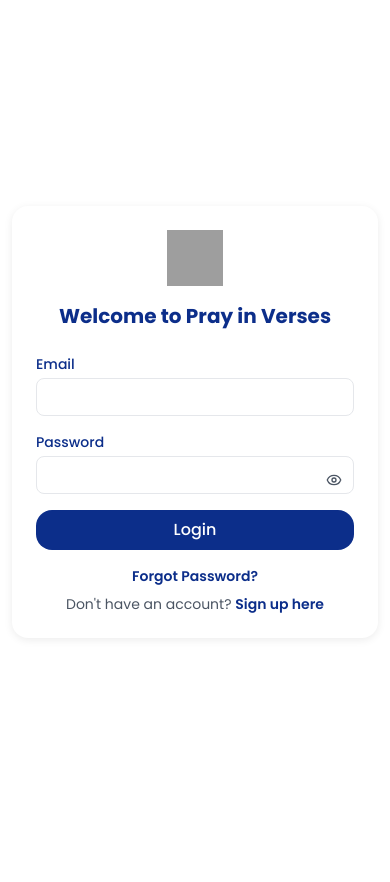
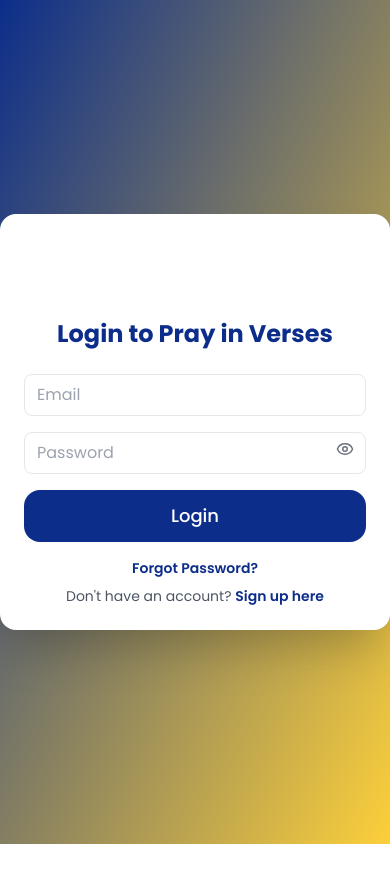
Before and after one commit to preckidtech/Pray-in-Verses, a React (Vite) app: page /login in a window 390 px wide. Shown: the top 882 px of the page. Built offline with nearby package versions, Linux system fonts and the light colour scheme; grey boxes are pictures that could not be loaded.

Commit message:
fixed mobile

```diff
--- a/src/pages/onboarding/ForgotPassword.jsx
+++ b/src/pages/onboarding/ForgotPassword.jsx
@@ -8,7 +8,7 @@ const ForgotPassword = () => {
   const [email, setEmail] = useState("");
   const [newPassword, setNewPassword] = useState("");
 
-  // ✅ Same fix as Welcome
+  // ✅ Same viewport fix as Welcome
   useEffect(() => {
     document.body.style.overflow = "hidden";
     const setVh = () => {
@@ -41,13 +41,20 @@ const ForgotPassword = () => {
     setStep(2);
   };
 
-  const handleResetPassword = (e) => {
+  const handleResetPassword = async (e) => {
     e.preventDefault();
+    const encoder = new TextEncoder();
+    const data = encoder.encode(newPassword);
+    const hashBuffer = await crypto.subtle.digest("SHA-256", data);
+    const hashArray = Array.from(new Uint8Array(hashBuffer));
+    const hashedPassword = hashArray.map((b) => b.toString(16).padStart(2, "0")).join("");
+
     let users = JSON.parse(localStorage.getItem("users")) || [];
     users = users.map((u) =>
-      u.email === email ? { ...u, password: newPassword } : u
+      u.email === email ? { ...u, password: hashedPassword } : u
     );
     localStorage.setItem("users", JSON.stringify(users));
+
     toast.success("Password reset successfully. You can now log in.");
     setStep(1);
     setEmail("");
--- a/src/pages/onboarding/Login.jsx
+++ b/src/pages/onboarding/Login.jsx
@@ -4,182 +4,121 @@ import { Eye, EyeOff } from "lucide-react";
 import toast from "react-hot-toast";
 import Button from "../../components/ui/Button";
 import { useAuthStore } from "../../store";
-import logo from "../../assets/images/praythebible.png";
+import logo from "../../assets/images/prayinverse.png";
 
 const Login = () => {
   const loginAction = useAuthStore((s) => s.login);
   const navigate = useNavigate();
-
   const [form, setForm] = useState({ email: "", password: "" });
   const [showPassword, setShowPassword] = useState(false);
 
-  // ✅ same fix as Welcome
   useEffect(() => {
+    // Prevent scrolling
     document.body.style.overflow = "hidden";
-    const setVh = () => {
+    document.documentElement.style.overflow = "hidden";
+
+    const setVH = () => {
       const vh = window.innerHeight * 0.01;
       document.documentElement.style.setProperty("--vh", `${vh}px`);
     };
-    setVh();
-    window.addEventListener("resize", setVh);
-    window.addEventListener("orientationchange", setVh);
+    setVH();
+    window.addEventListener("resize", setVH);
+    window.addEventListener("orientationchange", setVH);
 
     return () => {
       document.body.style.overflow = "auto";
-      document.documentElement.style.removeProperty("--vh");
-      window.removeEventListener("resize", setVh);
-      window.removeEventListener("orientationchange", setVh);
+      document.documentElement.style.overflow = "auto";
+      window.removeEventListener("resize", setVH);
+      window.removeEventListener("orientationchange", setVH);
     };
   }, []);
 
   const handleChange = (e) => {
     const { name, value } = e.target;
-    setForm((p) => ({ ...p, [name]: value }));
+    setForm((prev) => ({ ...prev, [name]: value }));
   };
 
   const hashPassword = async (password) => {
     const encoder = new TextEncoder();
     const data = encoder.encode(password);
     const hashBuffer = await crypto.subtle.digest("SHA-256", data);
-    const hashArray = Array.from(new Uint8Array(hashBuffer));
-    return hashArray.map((b) => b.toString(16).padStart(2, "0")).join("");
+    return Array.from(new Uint8Array(hashBuffer))
+      .map((b) => b.toString(16).padStart(2, "0"))
+      .join("");
   };
-
-  const isHexSha256 = (s) => /^[0-9a-f]{64}$/i.test(s);
 
   const handleSubmit = async (e) => {
     e.preventDefault();
-    const emailLower = (form.email || "").trim().toLowerCase();
-    const password = form.password || "";
+    const email = form.email.trim().toLowerCase();
+    const password = form.password;
 
-    if (!emailLower || !password) {
-      toast.error("Please enter email and password");
-      return;
-    }
+    if (!email || !password) return toast.error("Email & password required");
 
-    let users = [];
-    try {
-      const raw = localStorage.getItem("users");
-      users = raw ? JSON.parse(raw) : [];
-      if (!Array.isArray(users)) users = [];
-    } catch {
-      users = [];
-    }
+    const users = JSON.parse(localStorage.getItem("users")) || [];
+    const user = users.find((u) => u.email.toLowerCase() === email);
+    if (!user) return toast.error("No account found");
 
-    const idx = users.findIndex(
-      (u) => (u.email || "").toLowerCase() === emailLower
-    );
-    if (idx === -1) {
-      toast.error("No account found with this email");
-      return;
-    }
+    const hashedInput = await hashPassword(password);
+    if (user.password !== hashedInput) return toast.error("Incorrect password");
 
-    const user = users[idx];
-    const hashedInput = await hashPassword(password);
-
-    if (isHexSha256(user.password)) {
-      if (user.password !== hashedInput) {
-        toast.error("Incorrect password");
-        return;
-      }
-    } else {
-      if (user.password !== password) {
-        toast.error("Incorrect password");
-        return;
-      }
-      users[idx] = { ...user, password: hashedInput };
-      localStorage.setItem("users", JSON.stringify(users));
-    }
-
-    const safeUser = { ...users[idx] };
+    const safeUser = { ...user };
     delete safeUser.password;
 
-    if (typeof loginAction === "function") {
-      try {
-        loginAction(safeUser);
-      } catch {}
-    }
-
+    loginAction?.(safeUser);
     toast.success(`Welcome back, ${user.name || "User"}!`);
     navigate("/home");
   };
 
   return (
-    <div className="min-h-[calc(var(--vh,1vh)*100)] flex items-center justify-center bg-white px-3 sm:px-4">
-      <div className="bg-white rounded-xl shadow-soft w-full max-w-md flex flex-col justify-center p-6">
-        <img
-          src={logo}
-          alt="pray in verses"
-          className="h-14 w-14 sm:h-16 sm:w-16 mb-4 object-cover object-top m-auto"
-        />
-        <h2 className="text-xl sm:text-2xl font-bold mb-6 text-center">
-          Welcome to Pray in Verses
-        </h2>
+    <div
+      className="w-full flex items-center justify-center bg-gradient-to-br from-primary to-secondary overflow-hidden"
+      style={{ height: "calc(var(--vh,1vh)*100)" }}
+    >
+      <div className="bg-white rounded-xl shadow-2xl w-full max-w-md p-6 flex flex-col justify-center flex-1">
+        <img src={logo} alt="logo" className="h-16 w-16 mb-4 object-contain mx-auto" />
+        <h2 className="text-2xl font-bold mb-6 text-center">Login to Pray in Verses</h2>
 
-        <form className="space-y-4" onSubmit={handleSubmit} noValidate>
-          <div>
-            <label htmlFor="email" className="block text-sm font-medium mb-1">
-              Email
-            </label>
+        <form className="w-full space-y-4" onSubmit={handleSubmit}>
           <input
-              id="email"
+            type="email"
             name="email"
-              type="email"
+            placeholder="Email"
             value={form.email}
             onChange={handleChange}
             required
-              className="w-full border rounded-lg px-3 py-2 text-sm sm:text-base outline-none focus:ring-2 focus:ring-primary"
+            className="w-full border rounded-lg px-3 py-2 focus:ring-2 focus:ring-primary outline-none"
           />
-          </div>
 
           <div className="relative">
-            <label
-              htmlFor="password"
-              className="block text-sm font-medium mb-1"
-            >
-              Password
-            </label>
             <input
-              id="password"
+              type={showPassword ? "text" : "password"}
               name="password"
-              type={showPassword ? "text" : "password"}
+              placeholder="Password"
               value={form.password}
               onChange={handleChange}
               required
-              className="w-full border rounded-lg px-3 py-2 pr-10 text-sm sm:text-base outline-none focus:ring-2 focus:ring-primary"
+              className="w-full border rounded-lg px-3 py-2 pr-10 focus:ring-2 focus:ring-primary outline-none"
             />
-            <button
-              type="button"
-              onClick={() => setShowPassword((s) => !s)}
-              className="absolute right-2 top-9 p-1 text-gray-600"
-              aria-label={showPassword ? "Hide password" : "Show password"}
+            <span
+              className="absolute right-3 top-2 text-gray-500 cursor-pointer"
+              onClick={() => setShowPassword(!showPassword)}
             >
-              {showPassword ? <EyeOff size={16} /> : <Eye size={16} />}
-            </button>
+              {showPassword ? <EyeOff size={18} /> : <Eye size={18} />}
+            </span>
           </div>
 
-          <Button
-            type="submit"
-            variant="primary"
-            className="w-full py-2 sm:py-3 text-base sm:text-lg"
-          >
+          <Button type="submit" variant="primary" className="w-full py-3 text-lg">
             Login
           </Button>
         </form>
 
         <div className="mt-4 text-center text-sm text-gray-600">
-          <Link
-            to="/forgot-password"
-            className="text-primary font-semibold hover:underline block mb-2"
-          >
+          <Link to="/forgot-password" className="text-primary font-semibold hover:underline block mb-2">
             Forgot Password?
           </Link>
           <p>
             Don't have an account?{" "}
-            <Link
-              to="/signup"
-              className="text-primary font-semibold hover:underline"
-            >
+            <Link to="/signup" className="text-primary font-semibold hover:underline">
               Sign up here
             </Link>
           </p>
--- a/src/pages/onboarding/Signup.jsx
+++ b/src/pages/onboarding/Signup.jsx
@@ -1,11 +1,10 @@
 import { useState, useEffect } from "react";
 import { Link, useNavigate } from "react-router-dom";
-import Input from "../../components/ui/Input";
 import Button from "../../components/ui/Button";
 import { useAuthStore } from "../../store";
 import { Eye, EyeOff } from "lucide-react";
 import toast from "react-hot-toast";
-import logo from "../../assets/images/praythebible.png";
+import logo from "../../assets/images/prayinverse.png";
 
 const Signup = () => {
   const signup = useAuthStore((s) => s.signup);
@@ -20,22 +19,24 @@ const Signup = () => {
   const [showPassword, setShowPassword] = useState(false);
   const [showConfirmPassword, setShowConfirmPassword] = useState(false);
 
-  // ✅ Same fix as Welcome
+  // ✅ Mobile-proof: lock scroll and true viewport
   useEffect(() => {
     document.body.style.overflow = "hidden";
-    const setVh = () => {
+    document.documentElement.style.overflow = "hidden";
+
+    const setVH = () => {
       const vh = window.innerHeight * 0.01;
       document.documentElement.style.setProperty("--vh", `${vh}px`);
     };
-    setVh();
-    window.addEventListener("resize", setVh);
-    window.addEventListener("orientationchange", setVh);
+    setVH();
+    window.addEventListener("resize", setVH);
+    window.addEventListener("orientationchange", setVH);
 
     return () => {
       document.body.style.overflow = "auto";
-      document.documentElement.style.removeProperty("--vh");
-      window.removeEventListener("resize", setVh);
-      window.removeEventListener("orientationchange", setVh);
+      document.documentElement.style.overflow = "auto";
+      window.removeEventListener("resize", setVH);
+      window.removeEventListener("orientationchange", setVH);
     };
   }, []);
 
@@ -78,8 +79,9 @@ const Signup = () => {
     const encoder = new TextEncoder();
     const data = encoder.encode(password);
     const hashBuffer = await crypto.subtle.digest("SHA-256", data);
-    const hashArray = Array.from(new Uint8Array(hashBuffer));
-    return hashArray.map((b) => b.toString(16).padStart(2, "0")).join("");
+    return Array.from(new Uint8Array(hashBuffer))
+      .map((b) => b.toString(16).padStart(2, "0"))
+      .join("");
   };
 
   const handleSubmit = async (e) => {
@@ -87,20 +89,14 @@ const Signup = () => {
     if (!validateForm()) return;
 
     const users = JSON.parse(localStorage.getItem("users")) || [];
-    const exists = users.find((u) => u.email === form.email);
-
+    const exists = users.find((u) => u.email.toLowerCase() === form.email.toLowerCase());
     if (exists) {
       toast.error("User already exists with this email");
       return;
     }
 
     const hashedPassword = await hashPassword(form.password);
-
-    const newUser = {
-      name: form.name,
-      email: form.email,
-      password: hashedPassword,
-    };
+    const newUser = { name: form.name, email: form.email, password: hashedPassword };
 
     users.push(newUser);
     localStorage.setItem("users", JSON.stringify(users));
@@ -111,81 +107,82 @@ const Signup = () => {
   };
 
   return (
-    <div className="min-h-[calc(var(--vh,1vh)*100)] flex items-center justify-center bg-white px-3 sm:px-4">
-      <div className="bg-white rounded-lg shadow-soft w-full max-w-md flex flex-col justify-center p-6">
+    <div
+      className="w-full flex items-center justify-center bg-gradient-to-br from-primary to-secondary overflow-hidden"
+      style={{ height: "calc(var(--vh,1vh)*100)" }}
+    >
+      <div className="bg-white rounded-xl shadow-2xl w-full max-w-md p-6 flex flex-col justify-center flex-1">
         <img
           src={logo}
           alt="pray in verse"
-          className="m-auto h-12 w-12 sm:h-16 sm:w-16 object-cover mb-4"
+          className="m-auto h-16 w-16 mb-4 object-contain"
         />
+        <h2 className="text-2xl font-bold mb-6 text-center">Sign Up to Pray in Verses</h2>
 
-        <h2 className="text-xl sm:text-2xl font-bold mb-6 text-center">
-          Sign Up
-        </h2>
-
-        <form className="space-y-4" onSubmit={handleSubmit}>
-          <Input
-            label="Name"
+        <form className="w-full space-y-4" onSubmit={handleSubmit}>
+          <input
+            type="text"
             name="name"
-            type="text"
+            placeholder="Name"
             value={form.name}
             onChange={handleChange}
             required
+            className="w-full border rounded-lg px-3 py-2 focus:ring-2 focus:ring-primary outline-none"
           />
-          <Input
-            label="Email"
+          <input
+            type="email"
             name="email"
-            type="email"
+            placeholder="Email"
             value={form.email}
             onChange={handleChange}
             required
+            className="w-full border rounded-lg px-3 py-2 focus:ring-2 focus:ring-primary outline-none"
           />
 
           <div className="relative">
-            <Input
-              label="Password"
+            <input
+              type={showPassword ? "text" : "password"}
               name="password"
-              type={showPassword ? "text" : "password"}
+              placeholder="Password"
               value={form.password}
               onChange={handleChange}
               required
+              className="w-full border rounded-lg px-3 py-2 pr-10 focus:ring-2 focus:ring-primary outline-none"
             />
             <span
-              className="absolute right-3 top-9 cursor-pointer text-gray-500"
+              className="absolute right-3 top-2 text-gray-500 cursor-pointer"
               onClick={() => setShowPassword(!showPassword)}
             >
-              {showPassword ? <EyeOff size={16} /> : <Eye size={16} />}
+              {showPassword ? <EyeOff size={18} /> : <Eye size={18} />}
             </span>
           </div>
 
           <div className="relative">
-            <Input
-              label="Confirm Password"
+            <input
+              type={showConfirmPassword ? "text" : "password"}
               name="confirmPassword"
-              type={showConfirmPassword ? "text" : "password"}
+              placeholder="Confirm Password"
               value={form.confirmPassword}
               onChange={handleChange}
               required
+              className="w-full border rounded-lg px-3 py-2 pr-10 focus:ring-2 focus:ring-primary outline-none"
             />
             <span
-              className="absolute right-3 top-9 cursor-pointer text-gray-500"
+              className="absolute right-3 top-2 text-gray-500 cursor-pointer"
               onClick={() => setShowConfirmPassword(!showConfirmPassword)}
             >
-              {showConfirmPassword ? <EyeOff size={16} /> : <Eye size={16} />}
+              {showConfirmPassword ? <EyeOff size={18} /> : <Eye size={18} />}
             </span>
           </div>
 
-          <Button type="submit" variant="primary" className="w-full py-3">
+          <Button type="submit" variant="primary" className="w-full py-3 text-lg">
             Sign Up
           </Button>
         </form>
 
         <p className="text-center text-sm text-gray-600 mt-4">
           Already have an account?{" "}
-          <Link
-            to="/login"
-            className="text-primary font-semibold hover:underline"
-          >
+          <Link to="/login" className="text-primary font-semibold hover:underline">
             Login here
           </Link>
         </p>
```
Lines whose indentation alone changed are shown as unchanged.
